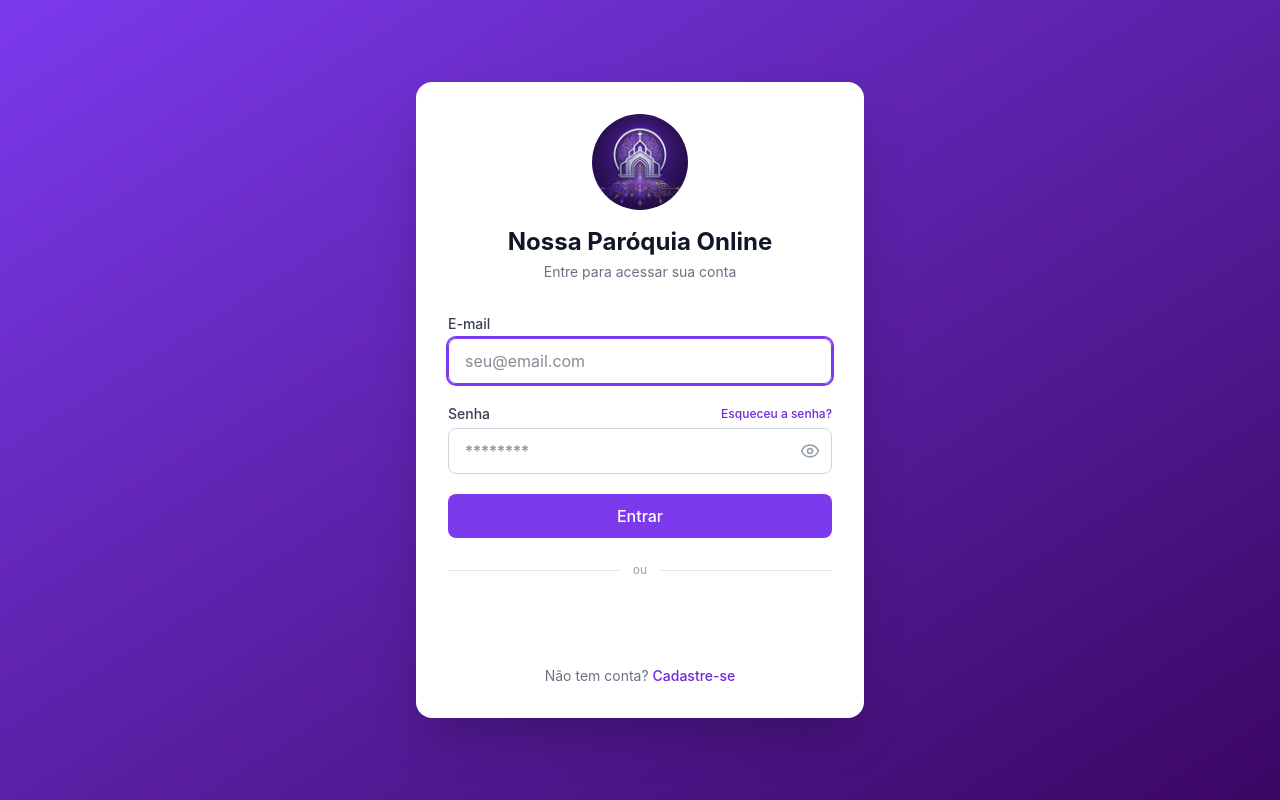
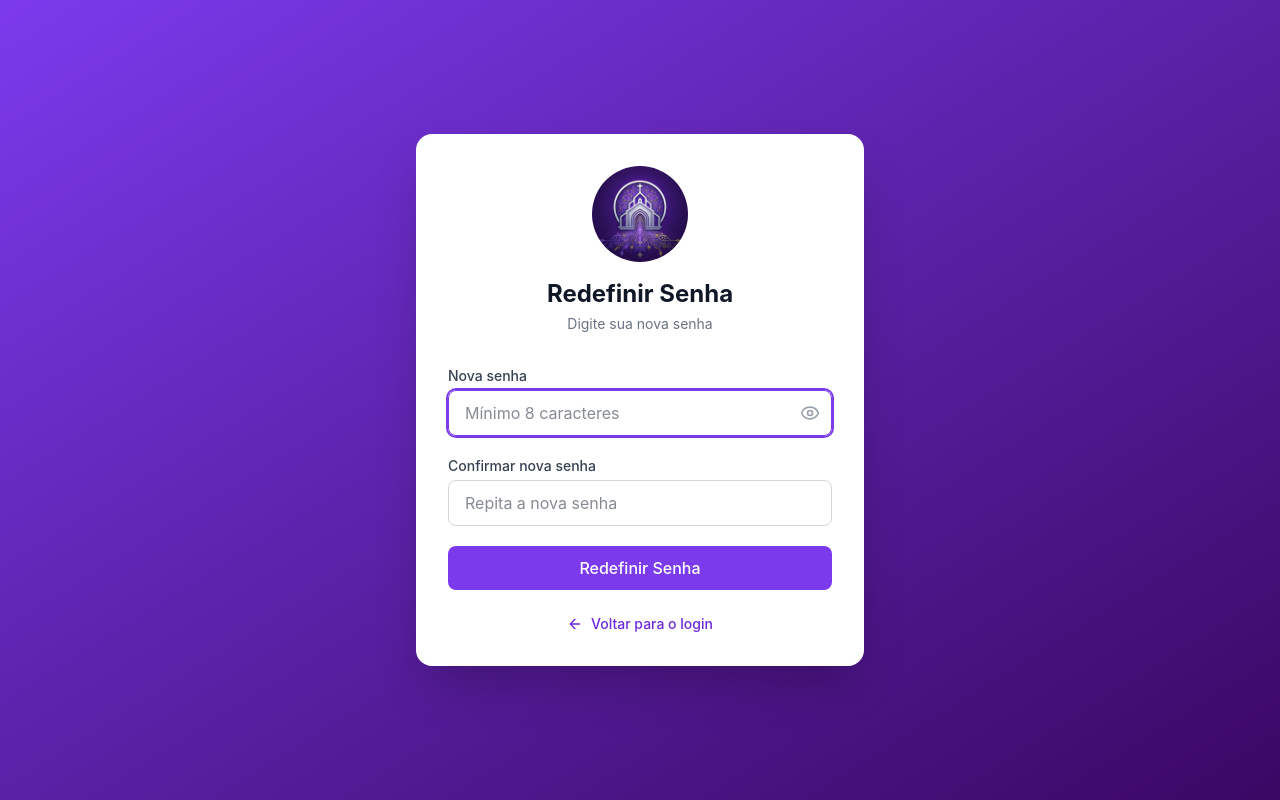
Before and after one commit to userlotustechnology/nossaparoquia_membro, a React (Vite) app: page /reset-password in a window 1280 px wide. Before the commit this address led to /login. Built offline with nearby package versions, Linux system fonts and the light colour scheme.

Commit message:
v1.0.0 - initial commit

```diff
--- a/src/App.tsx
+++ b/src/App.tsx
@@ -10,6 +10,7 @@ import Layout from '@/components/Layout';
 import Login from '@/pages/auth/Login';
 import Register from '@/pages/auth/Register';
 import ForgotPassword from '@/pages/auth/ForgotPassword';
+import ResetPassword from '@/pages/auth/ResetPassword';
 
 // Dashboard
 import Dashboard from '@/pages/dashboard/Dashboard';
@@ -114,6 +115,7 @@ export default function App() {
               <Route path="/login" element={<Login />} />
               <Route path="/cadastro" element={<Register />} />
               <Route path="/esqueci-senha" element={<ForgotPassword />} />
+              <Route path="/reset-password" element={<ResetPassword />} />
             </Route>
 
             {/* Protected routes */}
--- a/src/pages/auth/ForgotPassword.tsx
+++ b/src/pages/auth/ForgotPassword.tsx
@@ -1,6 +1,6 @@
 import { useState, type FormEvent } from 'react';
 import { Link } from 'react-router-dom';
-import { Church, ArrowLeft, CheckCircle } from 'lucide-react';
+import { ArrowLeft, CheckCircle } from 'lucide-react';
 import api from '@/lib/api';
 
 export default function ForgotPassword() {
@@ -16,7 +16,7 @@ export default function ForgotPassword() {
     setLoading(true);
 
     try {
-      await api.post('/auth/forgot-password', { email });
+      await api.post('/auth/forgot-password', { email, origin: window.location.origin });
       setSuccess(true);
     } catch (err: unknown) {
       if (typeof err === 'object' && err !== null && 'response' in err) {
@@ -41,11 +41,13 @@ export default function ForgotPassword() {
         <div className="bg-white rounded-2xl shadow-2xl p-8">
           {/* Header */}
           <div className="text-center mb-8">
-            <div className="mx-auto w-20 h-20 rounded-full bg-primary-100 flex items-center justify-center mb-4">
-              <Church className="h-10 w-10 text-primary-600" />
-            </div>
+            <img
+              src="/logo.png"
+              alt="Nossa Paróquia Online"
+              className="mx-auto w-24 h-24 rounded-full object-cover mb-4"
+            />
             <h1 className="text-2xl font-bold text-gray-900">
-              Recuperar Senha
+              Recuperar senha
             </h1>
             <p className="text-sm text-gray-500 mt-1">
               Informe seu e-mail para receber um link de recuperacao
--- /dev/null
+++ b/src/pages/auth/ResetPassword.tsx
@@ -0,0 +1,144 @@
+import { useState, type FormEvent } from 'react';
+import { Link, useSearchParams } from 'react-router-dom';
+import { ArrowLeft, CheckCircle, Eye, EyeOff } from 'lucide-react';
+import api from '@/lib/api';
+
+export default function ResetPassword() {
+  const [searchParams] = useSearchParams();
+  const token = searchParams.get('token') || '';
+  const email = searchParams.get('email') || '';
+
+  const [password, setPassword] = useState('');
+  const [passwordConfirmation, setPasswordConfirmation] = useState('');
+  const [showPassword, setShowPassword] = useState(false);
+  const [error, setError] = useState('');
+  const [success, setSuccess] = useState(false);
+  const [loading, setLoading] = useState(false);
+
+  const handleSubmit = async (e: FormEvent) => {
+    e.preventDefault();
+    if (password !== passwordConfirmation) {
+      setError('As senhas não conferem.');
+      return;
+    }
+    setError('');
+    setLoading(true);
+
+    try {
+      await api.post('/auth/reset-password', {
+        email,
+        token,
+        password,
+        password_confirmation: passwordConfirmation,
+      });
+      setSuccess(true);
+    } catch (err: unknown) {
+      if (typeof err === 'object' && err !== null && 'response' in err) {
+        const axiosErr = err as { response?: { data?: { message?: string } } };
+        setError(axiosErr.response?.data?.message || 'Erro ao redefinir a senha.');
+      } else {
+        setError('Erro ao redefinir a senha. Tente novamente.');
+      }
+    } finally {
+      setLoading(false);
+    }
+  };
+
+  return (
+    <div className="min-h-screen flex items-center justify-center bg-gradient-to-br from-primary-500 to-primary-900 px-4 py-8">
+      <div className="w-full max-w-md">
+        <div className="bg-white rounded-2xl shadow-2xl p-8">
+          <div className="text-center mb-8">
+            <img
+              src="/logo.png"
+              alt="Nossa Paróquia Online"
+              className="mx-auto w-24 h-24 rounded-full object-cover mb-4"
+            />
+            <h1 className="text-2xl font-bold text-gray-900">Redefinir Senha</h1>
+            <p className="text-sm text-gray-500 mt-1">Digite sua nova senha</p>
+          </div>
+
+          {success && (
+            <div className="mb-6 p-4 bg-green-50 border border-green-200 rounded-lg flex items-start gap-3">
+              <CheckCircle className="h-5 w-5 text-green-600 shrink-0 mt-0.5" />
+              <div>
+                <p className="text-sm font-medium text-green-800">Senha redefinida com sucesso!</p>
+                <p className="text-sm text-green-700 mt-1">Você já pode fazer login com sua nova senha.</p>
+              </div>
+            </div>
+          )}
+
+          {error && (
+            <div className="mb-6 p-3 bg-red-50 border border-red-200 rounded-lg">
+              <p className="text-sm text-red-700">{error}</p>
+            </div>
+          )}
+
+          {!success && (
+            <form onSubmit={handleSubmit} className="space-y-5">
+              <div>
+                <label htmlFor="password" className="block text-sm font-medium text-gray-700 mb-1">
+                  Nova senha
+                </label>
+                <div className="relative">
+                  <input
+                    id="password"
+                    type={showPassword ? 'text' : 'password'}
+                    value={password}
+                    onChange={(e) => setPassword(e.target.value)}
+                    required
+                    minLength={8}
+                    autoFocus
+                    className="w-full px-4 py-2.5 border border-gray-300 rounded-lg focus:ring-2 focus:ring-primary-500 focus:border-primary-500 outline-none transition-colors pr-10"
+                    placeholder="Mínimo 8 caracteres"
+                  />
+                  <button
+                    type="button"
+                    onClick={() => setShowPassword(!showPassword)}
+                    className="absolute right-3 top-1/2 -translate-y-1/2 text-gray-400 hover:text-gray-600"
+                  >
+                    {showPassword ? <EyeOff className="h-5 w-5" /> : <Eye className="h-5 w-5" />}
+                  </button>
+                </div>
+              </div>
+
+              <div>
+                <label htmlFor="password_confirmation" className="block text-sm font-medium text-gray-700 mb-1">
+                  Confirmar nova senha
+                </label>
+                <input
+                  id="password_confirmation"
+                  type={showPassword ? 'text' : 'password'}
+                  value={passwordConfirmation}
+                  onChange={(e) => setPasswordConfirmation(e.target.value)}
+                  required
+                  minLength={8}
+                  className="w-full px-4 py-2.5 border border-gray-300 rounded-lg focus:ring-2 focus:ring-primary-500 focus:border-primary-500 outline-none transition-colors"
+                  placeholder="Repita a nova senha"
+                />
+              </div>
+
+              <button
+                type="submit"
+                disabled={loading}
+                className="w-full py-2.5 bg-primary-500 hover:bg-primary-600 disabled:bg-primary-300 text-white font-medium rounded-lg transition-colors cursor-pointer disabled:cursor-not-allowed"
+              >
+                {loading ? 'Redefinindo...' : 'Redefinir Senha'}
+              </button>
+            </form>
+          )}
+
+          <div className="mt-6">
+            <Link
+              to="/login"
+              className="flex items-center justify-center gap-2 text-sm text-primary-600 hover:text-primary-700 font-medium"
+            >
+              <ArrowLeft className="h-4 w-4" />
+              Voltar para o login
+            </Link>
+          </div>
+        </div>
+      </div>
+    </div>
+  );
+}
```
